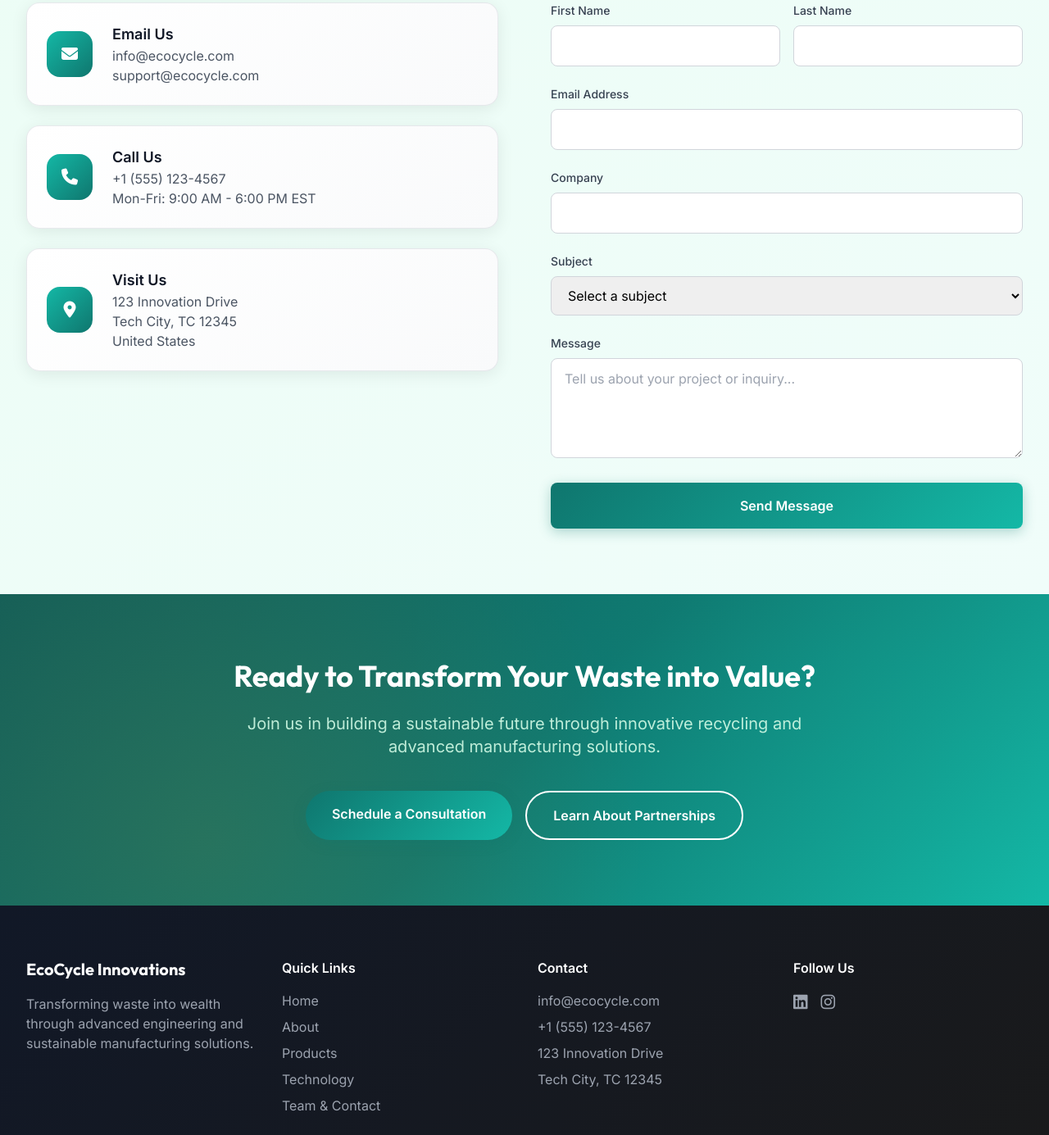
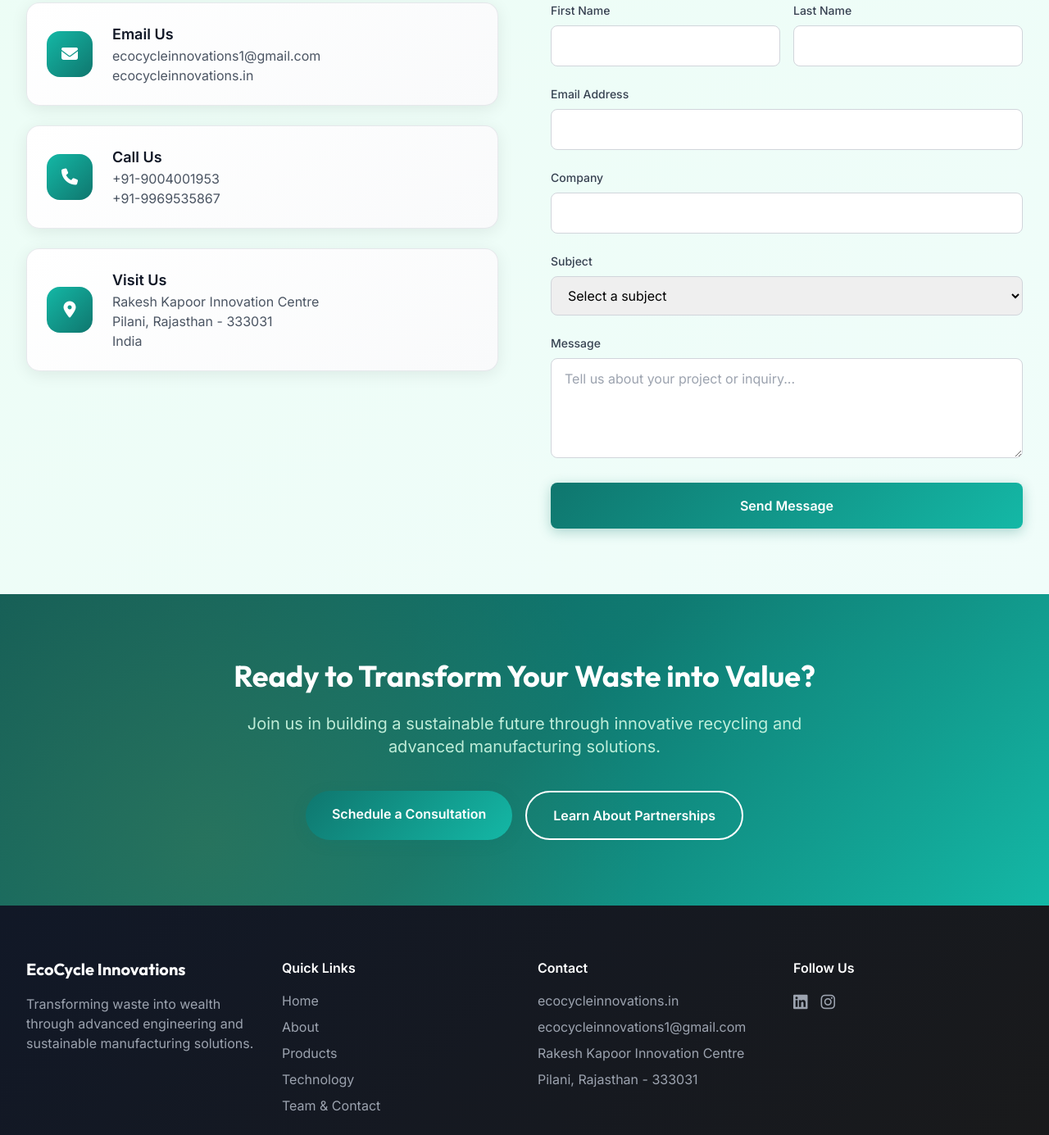
Before and after one commit to prishabh3/Ecocycle-Innovation, a plain HTML site: page team-contact.html in a window 1280 px wide. Shown: the part 1635-3020 px from the top of the page at 82% size. Drawn offline with nearby package versions, Linux system fonts and the light colour scheme.

Commit message:
Contact Changed

```diff
--- a/team-contact.html
+++ b/team-contact.html
@@ -222,7 +222,7 @@
                         <a href="tel:+919004001953" class="text-primary hover:text-primary-dark transition-colors p-2 rounded-full bg-gray-100 hover:bg-gray-200">
                             <i class="fas fa-phone"></i>
                         </a>
-                        <a href="mailto:manoj.nikam@ecocycle.com" class="text-primary hover:text-primary-dark transition-colors p-2 rounded-full bg-gray-100 hover:bg-gray-200">
+                        <a href="mailto:manoj.nikam@ecocycleinnovations1@gmail.com" class="text-primary hover:text-primary-dark transition-colors p-2 rounded-full bg-gray-100 hover:bg-gray-200">
                             <i class="fas fa-envelope"></i>
                         </a>
                     </div>
@@ -248,7 +248,7 @@
                         <a href="tel:+919969535867" class="text-primary hover:text-primary-dark transition-colors p-2 rounded-full bg-gray-100 hover:bg-gray-200">
                             <i class="fas fa-phone"></i>
                         </a>
-                        <a href="mailto:tribeni.roy@ecocycle.com" class="text-primary hover:text-primary-dark transition-colors p-2 rounded-full bg-gray-100 hover:bg-gray-200">
+                        <a href="mailto:tribeni.roy@ecocycleinnovations1@gmail.com" class="text-primary hover:text-primary-dark transition-colors p-2 rounded-full bg-gray-100 hover:bg-gray-200">
                             <i class="fas fa-envelope"></i>
                         </a>
                     </div>
@@ -279,8 +279,8 @@
                                 </div>
                                 <div>
                                     <h4 class="font-semibold text-gray-900 text-lg">Email Us</h4>
-                                    <p class="text-gray-600">info@ecocycle.com</p>
-                                    <p class="text-gray-600">support@ecocycle.com</p>
+                                    <p class="text-gray-600">ecocycleinnovations1@gmail.com</p>
+                                    <p class="text-gray-600">ecocycleinnovations.in</p>
                                 </div>
                             </div>
                         </div>
@@ -292,8 +292,8 @@
                                 </div>
                                 <div>
                                     <h4 class="font-semibold text-gray-900 text-lg">Call Us</h4>
-                                    <p class="text-gray-600">+1 (555) 123-4567</p>
-                                    <p class="text-gray-600">Mon-Fri: 9:00 AM - 6:00 PM EST</p>
+                                    <p class="text-gray-600">+91-9004001953</p>
+                                    <p class="text-gray-600">+91-9969535867</p>
                                 </div>
                             </div>
                         </div>
@@ -305,9 +305,9 @@
                                 </div>
                                 <div>
                                     <h4 class="font-semibold text-gray-900 text-lg">Visit Us</h4>
-                                    <p class="text-gray-600">123 Innovation Drive</p>
-                                    <p class="text-gray-600">Tech City, TC 12345</p>
-                                    <p class="text-gray-600">United States</p>
+                                    <p class="text-gray-600">Rakesh Kapoor Innovation Centre</p>
+                                    <p class="text-gray-600">Pilani, Rajasthan - 333031</p>
+                                    <p class="text-gray-600">India</p>
                                 </div>
                             </div>
                         </div>
@@ -406,10 +406,10 @@
                 <div>
                     <h4 class="font-semibold mb-4">Contact</h4>
                     <ul class="space-y-2 text-gray-400">
-                        <li>info@ecocycle.com</li>
-                        <li>+1 (555) 123-4567</li>
-                        <li>123 Innovation Drive</li>
-                        <li>Tech City, TC 12345</li>
+                        <li>ecocycleinnovations.in</li>
+                        <li>ecocycleinnovations1@gmail.com</li>
+                        <li>Rakesh Kapoor Innovation Centre</li>
+                        <li>Pilani, Rajasthan - 333031</li>
                     </ul>
                 </div>
                 <div>
```
Also changed, not shown: about.html (+8 -4 lines), blog.html (+9 -5 lines), products.html (+9 -5 lines), technology.html (+4 -4 lines).
